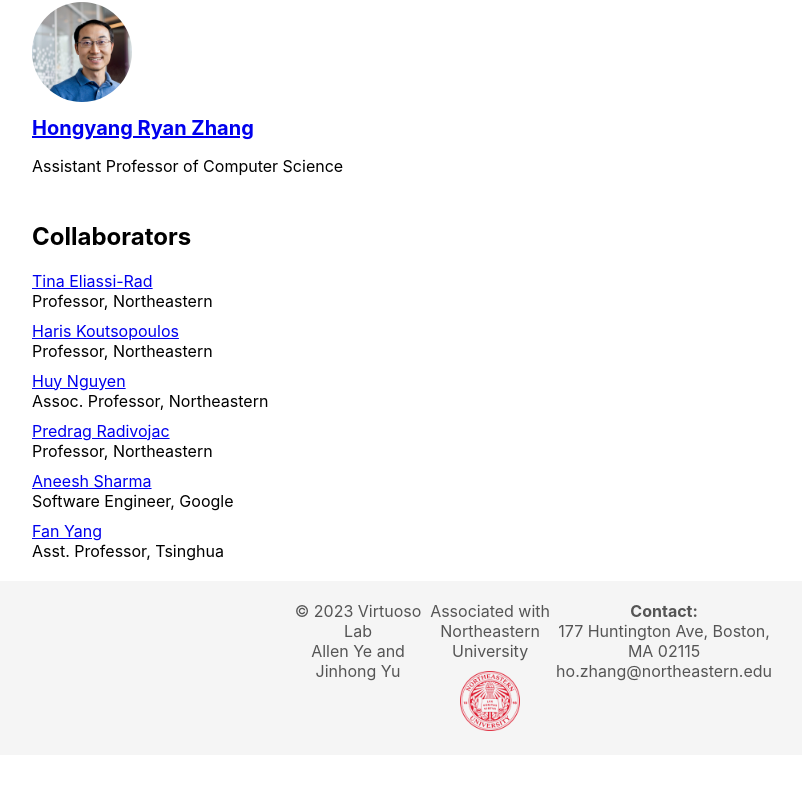
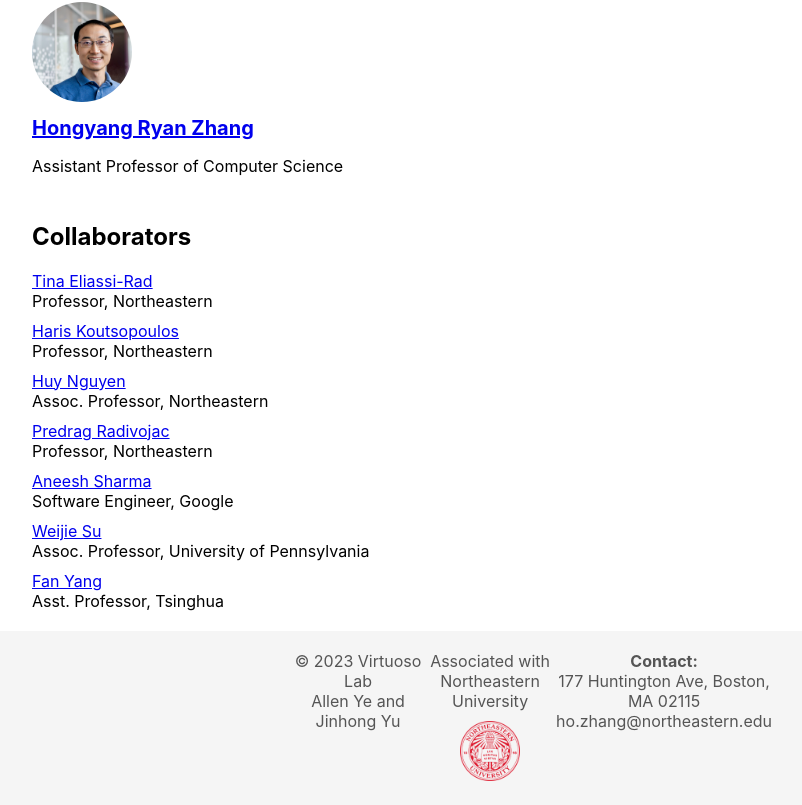
Before and after one commit to VirtuosoResearch/virtuosoresearch.github.io, a React (Create React App) app: page /people in a window 1280 px wide. Shown: the part 1078-1883 px from the top of the page, without its empty margins (108-910 px from the left). Before the commit the page ends 1833 px from the top, so only its background shows below. Built offline with nearby package versions, Linux system fonts and the light colour scheme.

Commit message:
update people/image

```diff
--- a/src/ImageSlideshow.tsx
+++ b/src/ImageSlideshow.tsx
@@ -8,6 +8,7 @@ const ImageSlideshow: React.FC = () => {
         'home_images/informs23.JPEG',
 		'home_images/task_modeling_poster.png',
         'home_images/icml22.jpeg',
+				'home_images/AISTATS2023.jpg',
 //        'ai3.jpg',
     ];
 
--- a/src/People.tsx
+++ b/src/People.tsx
@@ -165,6 +165,11 @@ const Group: React.FC = () => {
             link: "/"
         },
         {
+            name: "Weijie Su",
+            describtion: "Assoc. Professor, University of Pennsylvania",
+            link: "https://http://stat.wharton.upenn.edu/~suw/"
+        },
+        {
             name: "Fan Yang",
             describtion: "Asst. Professor, Tsinghua",
             link: "https://yangf75.github.io/"
```
